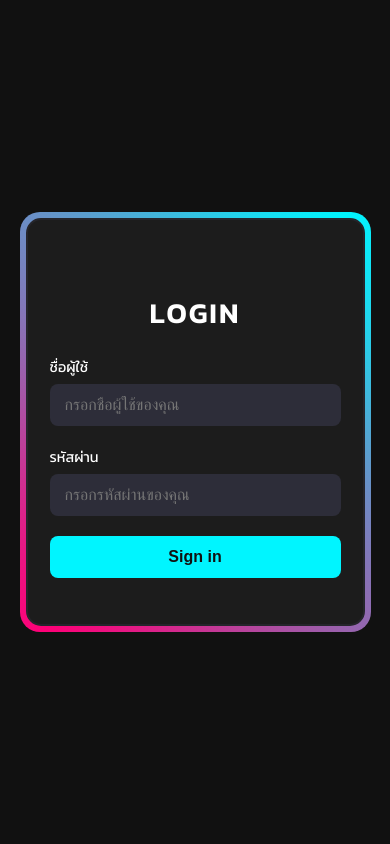
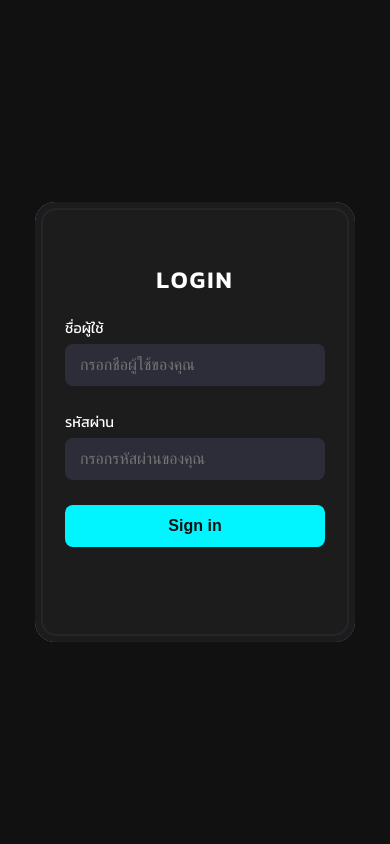
Before and after one commit to khantahome/flask-customer-app, a Flask app: page / in a window 390 px wide. Run offline with Flask 3, Linux system fonts and the light colour scheme.

Commit message:
เปลี่ยนล็อคอิน11

```diff
--- a/templates/login.html
+++ b/templates/login.html
@@ -1,37 +1,29 @@
 <!DOCTYPE html>
 <html lang="th">
 <head>
-    <meta charset="utf-8">
+  <meta charset="UTF-8">
   <meta name="viewport" content="width=device-width, initial-scale=1.0">
   <title>เข้าสู่ระบบ</title>
   <link href="https://fonts.googleapis.com/css2?family=Kanit:wght@300;400;600&display=swap" rel="stylesheet">
   <style>
-        /* Basic styles for the body to center content and set font */
+    /* ใช้ CSS ทั้งหมดจากไฟล์ login_form_demo.html */
     body {
-            font-family: 'Kanit', sans-serif; /* Use Kanit font */
       background: #111;
-            display: flex; /* Use Flexbox for centering */
-            justify-content: center; /* Center horizontally */
-            align-items: center; /* Center vertically */
-            min-height: 100vh; /* Ensure body takes full viewport height */
+      display: flex;
+      justify-content: center;
+      align-items: center;
+      height: 100vh;
       margin: 0;
-            line-height: 1.6; /* Improve readability */
-        }
-
-        /* --- New styles for the rotating border effect --- */
-        @keyframes rotating {
-            0% { transform: rotate(0deg); }
-            100% { transform: rotate(360deg); }
+      /* กำหนดฟอนต์หลักเป็น 'Kanit' */
+      font-family: 'Kanit', sans-serif;
     }
 
     .box {
       position: relative;
       width: 320px;
-            height: 420px;
-            display: flex;
-            justify-content: center;
-            align-items: center;
-            background: transparent; /* ทำให้โปร่งใสเพื่อให้ ::before แสดงผล */
+      /* ปรับความสูงเล็กน้อยเพื่อให้พอดีกับเนื้อหาภาษาไทย */
+      height: 440px;
+      background: #1c1c1c;
       border-radius: 20px;
       overflow: hidden;
     }
@@ -39,15 +31,14 @@
     .box::before {
       content: "";
       position: absolute;
-            /* Make it larger to rotate without clipping corners */
       width: 400%;
       height: 400%;
       top: -150%;
       left: -150%;
-            background: conic-gradient(from 0deg, #00f5ff, #ff0077, #00f5ff);
-            filter: drop-shadow(0 15px 50px #000);
+      /* อนิเมชันแบบใหม่จากไฟล์ demo */
+      background: linear-gradient(45deg, #00f5ff, #ff0077);
       animation: rotating 6s linear infinite;
-            z-index: -1; /* Put it behind the ::after element */
+      z-index: -1;
     }
 
     .box::after {
@@ -57,104 +48,81 @@
       background: #1c1c1c;
       border-radius: 15px;
       border: 2px solid #25252b;
-            z-index: -1;
     }
 
-        /* Styles for the main login container (the "card") */
+    /* เปลี่ยนชื่อ .form เป็น .login-container เพื่อความสอดคล้อง */
     .login-container {
-            background-color: transparent; /* Make transparent to see the ::after element */
+      position: relative;
       padding: 40px 30px;
-            border-radius: 12px;
-            box-shadow: none; /* Shadow is now on the ::before element */
+      color: #fff;
       text-align: center;
-            width: 100%;
-            box-sizing: border-box; /* Include padding and border in element's total width and height */
-            position: relative; /* Required to sit on top of the ::after element */
       z-index: 1;
     }
 
-        /* Styles for the heading */
     .login-container h2 {
-            color: #FFFFFF; /* White text for dark background */
       margin-bottom: 20px;
       letter-spacing: 2px;
     }
 
-        /* Styles for input groups (label + input) */
+    /* รวม .input-group จากโค้ดเก่าเข้ากับดีไซน์ใหม่ */
     .input-group {
-            margin-bottom: 20px;
+      position: relative;
+      margin-bottom: 25px;
       text-align: left;
     }
 
     .input-group label {
-            display: block; /* Make label appear on its own line */
+        display: block;
         margin-bottom: 5px;
         font-weight: 400;
-            color: #fff; /* Light grey for labels */
+        color: #fff;
         font-size: 0.9em;
     }
 
-        /* Styles for text and password input fields */
-        .input-group input[type="text"],
-        .input-group input[type="password"] {
-            width: 100%; /* Make input fields take full width of their container */
+    .input-group input {
+      width: 100%;
       padding: 12px 15px;
       border: none;
-            border-radius: 8px; /* Rounded corners for inputs */
+      outline: none;
+      background: #2d2d39;
+      border-radius: 8px;
+      color: #fff;
       font-size: 1em;
+      /* เพิ่ม box-sizing เพื่อให้ padding ไม่ทำให้ input ล้นกรอบ */
       box-sizing: border-box;
-            background: #2d2d39;
-            color: #fff; /* White input text */
-            outline: none;
     }
 
-        /* Styles for error messages */
+    /* ปุ่ม Login */
+    .login-button {
+      display: inline-block;
+      padding: 12px;
+      width: 100%;
+      border: none;
+      outline: none;
+      background: #00f5ff;
+      color: #111;
+      font-weight: bold;
+      border-radius: 8px;
+      cursor: pointer;
+      transition: 0.3s;
+      font-size: 1em;
+    }
+
+    .login-button:hover {
+      background: #ff0077;
+      color: #fff;
+    }
+
+    /* ส่วนแสดงข้อความ Error */
     .error-message {
         color: #ff0077;
         margin-bottom: 20px;
         font-size: 0.9em;
     }
 
-        /* Styles for the login button */
-        .login-button {
-            background: #00f5ff;
-            color: #111;
-            padding: 12px;
-            border: none;
-            border-radius: 8px;
-            font-size: 1em;
-            cursor: pointer;
-            transition: 0.3s;
-            width: 100%; /* Make button take full width */
-            font-weight: bold;
-        }
-
-        /* Styles for the login button on hover */
-        .login-button:hover {
-            background: #ff0077;
-            color: #fff;
-        }
-
-        /* Styles for the login button when active (clicked) */
-        .login-button:active {
-            transform: translateY(0); /* Return to original position on click */
-        }
-
-        /* Responsive adjustments for smaller screens (e.g., mobile phones) */
-        @media (max-width: 600px) {
-            .box {
-                width: 90vw;
-            }
-            .login-container {
-                padding: 30px;
-            }
-            .login-container h2 {
-                font-size: 1.8em;
-            }
-            .login-button {
-                padding: 12px 20px;
-                font-size: 1em;
-            }
+    @keyframes rotating {
+      from { transform: rotate(0deg); }
+      to   { transform: rotate(360deg); }
     }
   </style>
 </head>
```
Lines whose indentation alone changed are shown as unchanged.
